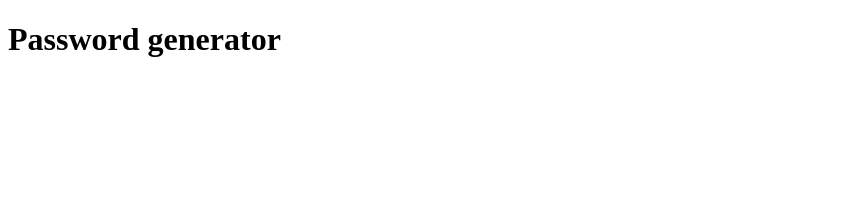
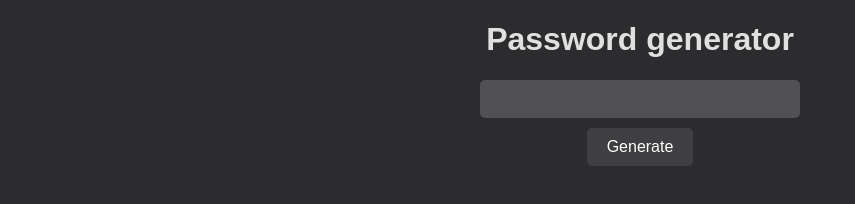
Before and after one commit to nklorite/web-password-generator, a plain HTML site: page index.html in a window 1280 px wide. Shown: the whole page, without its empty margins (0-855 px from the left). Drawn offline with Linux system fonts and the light colour scheme; no server answers.

Commit message:
style(global): make style ver #1

```diff
--- a/index.html
+++ b/index.html
@@ -7,7 +7,14 @@
     <title>Password generator by nklorite</title>
 </head>
 <body>
-    <h1>Password generator</h1>
+    <header>
+        <h1>Password generator</h1>
+    </header>
+
+    <main>
+        <input type="text" id="password-input" readonly>
+        <button id="generate-button">Generate</button>
+    </main>
 
     <script src="script.js" defer></script>
 </body>
--- a/script.js
+++ b/script.js
@@ -12,5 +12,3 @@ async function getPassword() {
         console.error(`Error: ${error.message}`);
     }
 }
-
-getPassword();
--- a/style.css
+++ b/style.css
@@ -0,0 +1,42 @@
+body {
+    background-color: #2c2c2e;
+    color: #e0e0e0;
+    font-family: Arial, sans-serif;
+}
+
+header {
+    text-align: center;
+}
+
+main {
+    display: flex;
+    flex-direction: column;
+    align-items: center;
+    justify-content: center;
+    gap: 10px;
+}
+
+#password-input {
+    width: 300px;
+    padding: 10px;
+    font-size: 16px;
+    border: none;
+    border-radius: 5px;
+    background-color: #515154;
+    color: #e0e0e0;
+}
+
+#generate-button {
+    padding: 10px 20px;
+    font-size: 16px;
+    border: none;
+    border-radius: 5px;
+    background-color: #3f3f42;
+    color: #ffffff;
+    cursor: pointer;
+}
+
+#generate-button:hover {
+    background-color: #39393d;
+    color: #dbd9d9;
+}
```
